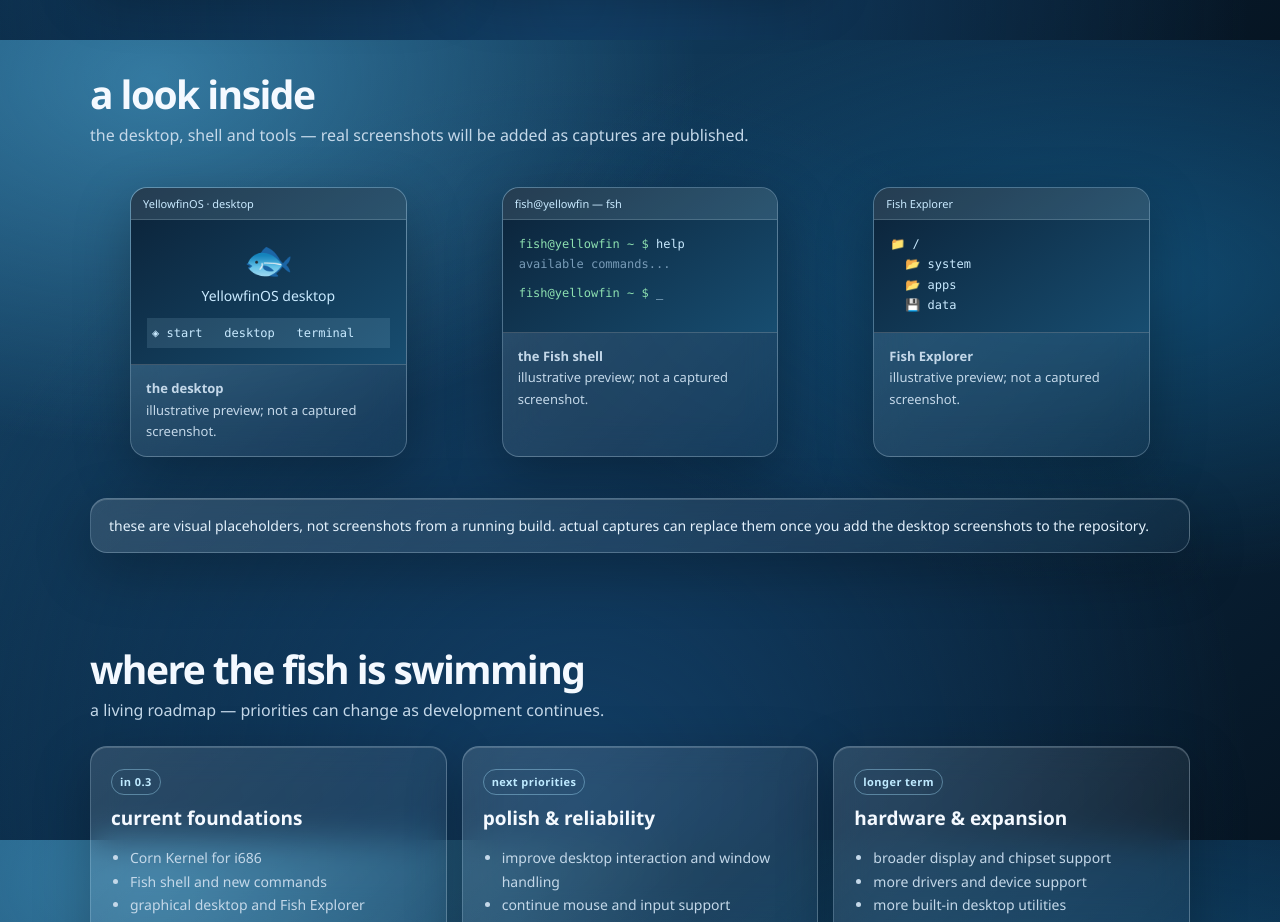
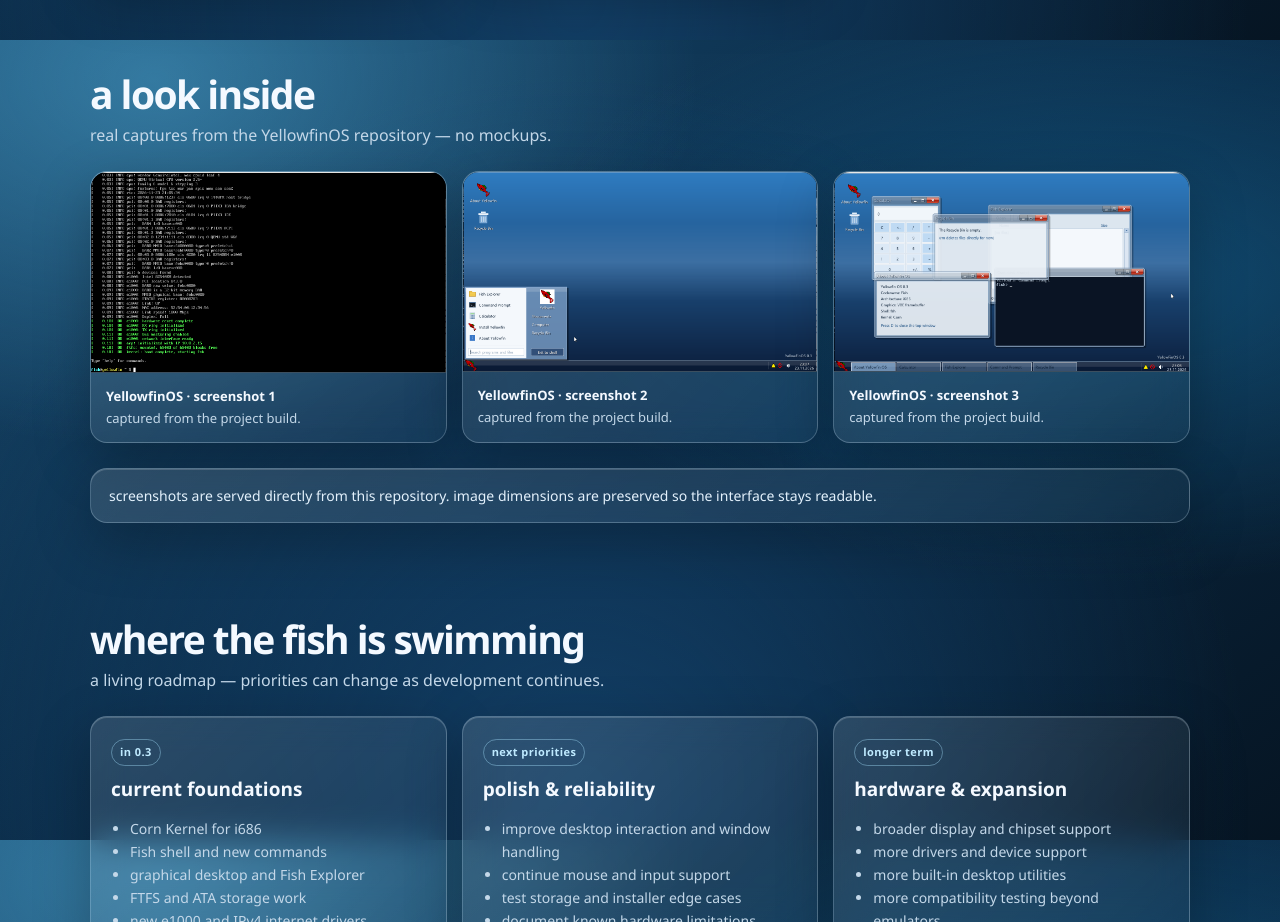
Before and after one commit to KingdomOfFinland/yellowfin-os, a plain HTML site: page index.html in a window 1280 px wide. Shown: the part 2360-3282 px from the top of the page. Drawn offline with Linux system fonts and the light colour scheme.

Commit message:
Replace screenshot placeholders with real YellowfinOS captures

```diff
--- a/index.html
+++ b/index.html
@@ -43,11 +43,10 @@ section{padding-block:47px}.section-head{margin-bottom:23px}h2{margin:0 0 5px;fo
 footer{margin-top:55px;padding:28px 15px 38px;border-top:1px solid var(--line);text-align:center;color:#abc2d5;font-size:13px}footer a{text-decoration:none}
 
 .gallery{display:grid;grid-template-columns:repeat(3,1fr);gap:15px}
-.shot{overflow:hidden;min-height:190px;padding:0}
-.shot-preview{min-height:145px;padding:16px;background:linear-gradient(145deg,#0b2238,#174d70);border-bottom:1px solid var(--line);font:12px/1.7 Consolas,"Courier New",monospace;color:#c9eaff}
-.shot-preview .bar{margin:-16px -16px 14px;padding:8px 12px;background:#d8f3ff20;border-bottom:1px solid #d8f3ff30;font:11px "Segoe UI",sans-serif}
-.shot-preview .fishshot{font:40px/1.3 "Segoe UI Emoji",sans-serif;text-align:center}
+.shot{overflow:hidden;min-width:0;padding:0;margin:0}
+.shot img{display:block;width:100%;height:auto;max-height:440px;object-fit:contain;background:#061727;border-bottom:1px solid var(--line)}
 .shot figcaption{padding:13px 15px;color:var(--muted);font-size:13px}
+.shot figcaption b{color:var(--ink)}
 .roadmap{display:grid;grid-template-columns:repeat(3,1fr);gap:15px}
 .roadmap article{padding:20px}
 .roadmap ul{margin:12px 0 0;padding-left:19px;color:var(--muted);font-size:14px}
@@ -96,13 +95,13 @@ footer{margin-top:55px;padding:28px 15px 38px;border-top:1px solid var(--line);t
 <article class="glass tile"><div class="icon">🧪</div><h3>built to experiment</h3><p>New ideas, debugging, fixes, and features. The project grows as the system grows.</p></article>
 </div></section>
 
-<section id="gallery"><div class="section-head"><h2>a look inside</h2><p>the desktop, shell and tools — real screenshots will be added as captures are published.</p></div>
+<section id="gallery"><div class="section-head"><h2>a look inside</h2><p>real captures from the YellowfinOS repository — no mockups.</p></div>
 <div class="gallery">
-<figure class="glass shot"><div class="shot-preview"><div class="bar">YellowfinOS · desktop</div><div class="fishshot">🐟</div><div style="text-align:center;font:14px 'Segoe UI',sans-serif">YellowfinOS desktop</div><div style="margin-top:13px;padding:5px;background:#b4e8ff20">◈ start &nbsp; desktop &nbsp; terminal</div></div><figcaption><b>the desktop</b><br>illustrative preview; not a captured screenshot.</figcaption></figure>
-<figure class="glass shot"><div class="shot-preview"><div class="bar">fish@yellowfin — fsh</div><div><span class="prompt">fish@yellowfin ~ $</span> help</div><div class="dim">available commands...</div><div style="margin-top:8px"><span class="prompt">fish@yellowfin ~ $</span> _</div></div><figcaption><b>the Fish shell</b><br>illustrative preview; not a captured screenshot.</figcaption></figure>
-<figure class="glass shot"><div class="shot-preview"><div class="bar">Fish Explorer</div><div>📁 /</div><div style="padding-left:15px">📂 system</div><div style="padding-left:15px">📂 apps</div><div style="padding-left:15px">💾 data</div></div><figcaption><b>Fish Explorer</b><br>illustrative preview; not a captured screenshot.</figcaption></figure>
+<figure class="glass shot"><img src="screenie-1.PNG" alt="YellowfinOS screenshot 1" loading="lazy" decoding="async"><figcaption><b>YellowfinOS · screenshot 1</b><br>captured from the project build.</figcaption></figure>
+<figure class="glass shot"><img src="screenie-2.PNG" alt="YellowfinOS screenshot 2" loading="lazy" decoding="async"><figcaption><b>YellowfinOS · screenshot 2</b><br>captured from the project build.</figcaption></figure>
+<figure class="glass shot"><img src="screenie-3.PNG" alt="YellowfinOS screenshot 3" loading="lazy" decoding="async"><figcaption><b>YellowfinOS · screenshot 3</b><br>captured from the project build.</figcaption></figure>
 </div>
-<div class="notice glass">these are visual placeholders, not screenshots from a running build. actual captures can replace them once you add the desktop screenshots to the repository.</div></section>
+<div class="notice glass">screenshots are served directly from this repository. image dimensions are preserved so the interface stays readable.</div></section>
 <section id="roadmap"><div class="section-head"><h2>where the fish is swimming</h2><p>a living roadmap — priorities can change as development continues.</p></div>
 <div class="roadmap">
 <article class="glass"><span class="status">in 0.3</span><h3>current foundations</h3><ul><li>Corn Kernel for i686</li><li>Fish shell and new commands</li><li>graphical desktop and Fish Explorer</li><li>FTFS and ATA storage work</li><li>new e1000 and IPv4 internet drivers</li></ul></article>
```
